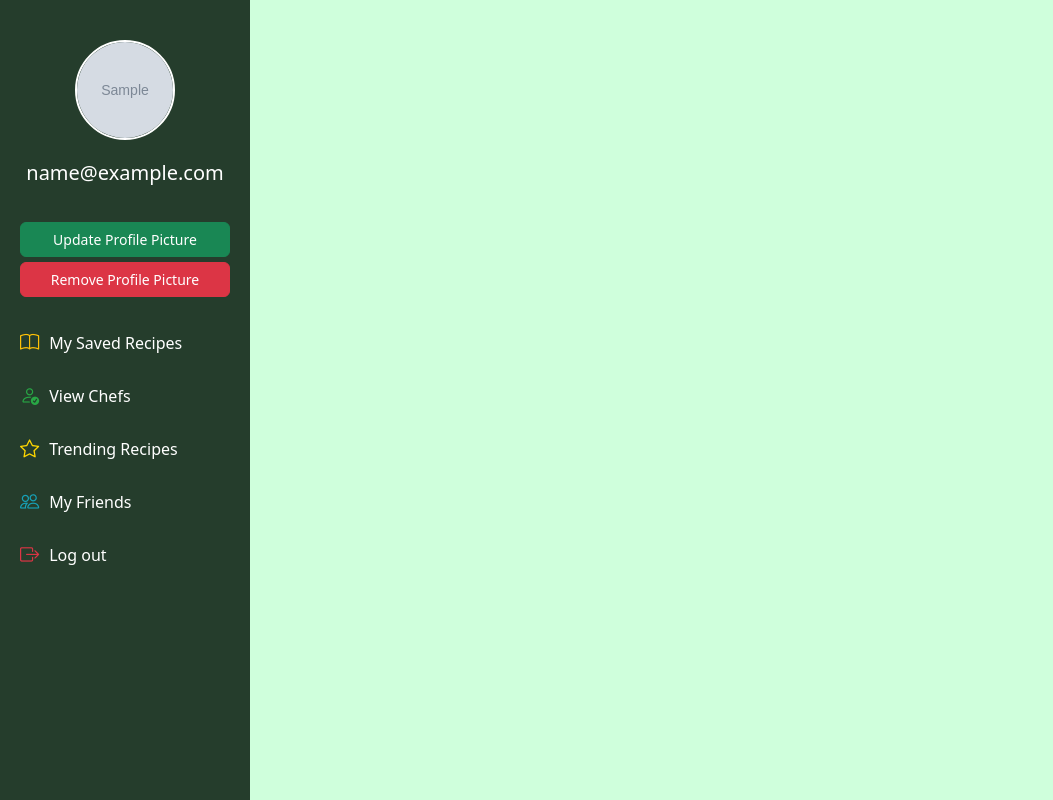
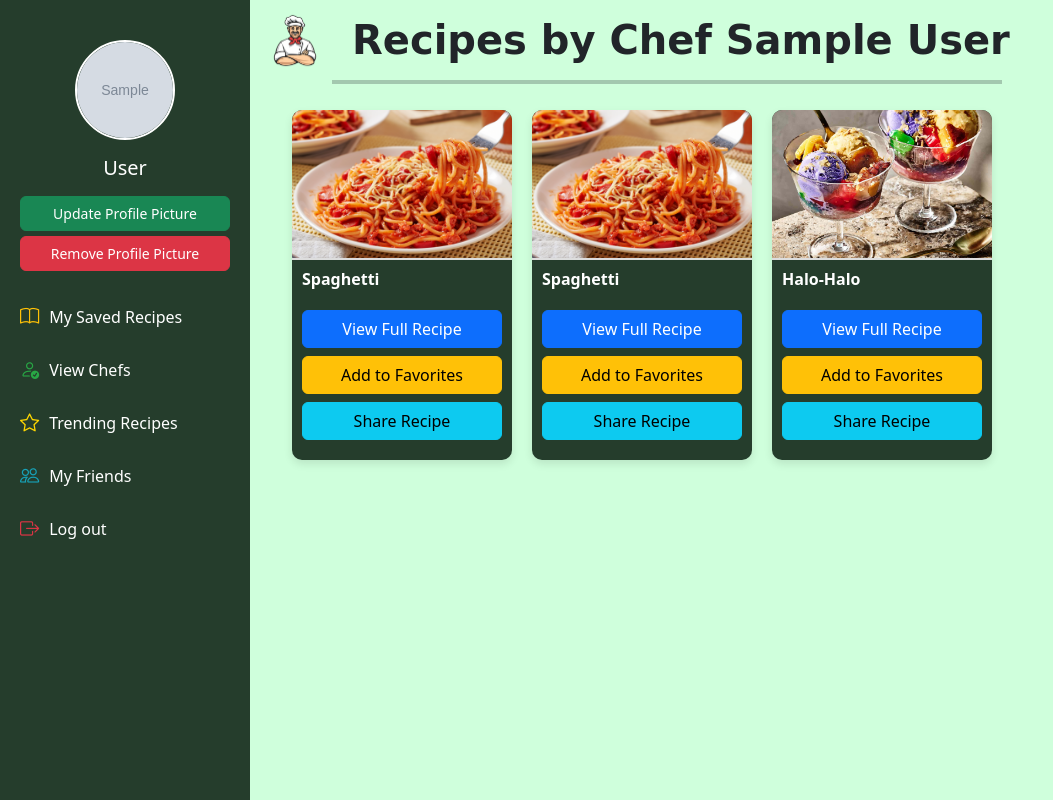
Before and after one commit to alecxander567/Recipe-Maker, a Django app: page /user-homepage/ in a window 1280 px wide. Shown: the whole page, without its empty margins (0-1053 px from the left). Run offline with Django 5.2, Linux system fonts and the light colour scheme; a user stored in the database is signed in; data comes from the database, SQL or seed files in the repository; tables that the repository leaves empty hold one stand-in row (values such as "Sample post"); grey boxes marked "Sample" are stand-in pictures.

Commit message:
Add files via upload

```diff
--- a/my_app/templates/userhomepage.html
+++ b/my_app/templates/userhomepage.html
@@ -77,8 +77,84 @@
             background: #495057; /* Soft dark hover */
             color: #fff;
         }
+        #recipeContainer {
+            display: flex;
+            justify-content: flex-wrap;
+            justify-content: flex-start;
+            margin-left: 200px;
+        }
 
+        .recipe-card {
+            width: 220px;
+            border-radius: 10px;
+            box-shadow: 0 4px 8px rgba(0, 0, 0, 0.1);
+            margin: 10px;
+            overflow: hidden;
+            background-color: #253D2C;
+            transition: all 0.3s ease-in-out; /* Smooth transition for the card expansion */
+            height: 350px; /* Initial fixed height */
+        }
 
+        /* Image styling */
+        .recipe-card-img {
+            width: 100%;
+            height: 150px;
+            object-fit: cover;
+            border-bottom: 2px solid #ddd;
+        }
+
+        /* Card body */
+        .recipe-card-body {
+            padding: 10px;
+        }
+
+        /* Title of the recipe */
+        .recipe-card-title {
+            font-size: 1rem;
+            font-weight: bold;
+            color: #fff;
+            margin-bottom: 5px;
+        }
+
+        /* Description of the recipe */
+        .recipe-card-description {
+            font-size: 0.9rem;
+            color: #fff;
+            margin-bottom: 10px;
+        }
+
+        /* Hover effect */
+        .recipe-card:hover {
+            transform: translateY(-5px);
+            box-shadow: 0 6px 12px rgba(0, 0, 0, 0.15);
+        }
+
+        .recipe-card.expanded {
+            height: auto;
+        }
+
+        .recipe-card-actions {
+            display: flex;
+            flex-direction: column;
+            gap: 8px;
+            margin-top: 10px;
+        }
+
+        .recipe-card-actions .btn {
+            width: 90%;
+            text-align: center;
+            margin: auto;
+        }
+        .recipe-header {
+            margin-left: 250px; /* Adjust this value based on the sidebar width */
+            padding-left: 20px; /* Optional: adds some padding to make it look more centered within the container */
+            font-family: cursive;
+            font-weight: 900;
+        }
+        .recipe-card .recipe-card-body {
+            padding: 10px;
+            transition: padding 0.3s ease-in-out; /* Smooth transition for padding change */
+        }
     </style>
 </head>
 <div class="sidebar">
@@ -90,9 +166,7 @@
             <img src="{% static 'img/user-icon.avif' %}" alt="Default Profile Picture" class="rounded-circle mb-3" style="width: 100px; height: 100px;">
         {% endif %}
 
-        <div class="email-container mb-3">
-            <h5>{{ user_account.email }}</h5>
-        </div>
+        <h5>User</h5>
 
         <form method="POST" enctype="multipart/form-data">
             {% csrf_token %}
@@ -122,6 +196,78 @@
       </a>
   </div>
 
-<script src="{% static 'js/get_recipes.js' %}"></script>
+  <div class="container">
+    <!-- Check if recipes exist -->
+    {% if recipes %}
+        <img src="{% static 'img/happy-chef-vector-icon.png' %}" class="img-fluid rounded" width="50" height="50" style="position: absolute; left: 270px; top: 10px;">
+        <h1 class="recipe-header mt-3">Recipes by Chef {{ chef_profile.full_name }}</h1>
+        <hr style="width: 60%; margin-left: 250px; border: 2px solid;">
+        <!-- Recipe Container -->
+        <div id="recipeContainer">
+            {% for recipe in recipes %}
+                <div class="recipe-card">
+                    <img src="{{ recipe.image.url }}" class="recipe-card-img" alt="{{ recipe.name }}">
+                    <div class="recipe-card-body">
+                        <h5 class="recipe-card-title">{{ recipe.name }}</h5>
+
+                        <!-- Description (Initially Hidden) -->
+                        <p class="recipe-card-description" id="desc-{{ recipe.id }}" style="display: none;">{{ recipe.description }}</p>
+
+                        <!-- Toggle Button for Description -->
+                        <button class="btn btn-primary w-100 mt-3" onclick="toggleDescription({{ recipe.id }})">
+                            View Full Recipe
+                        </button>
+
+                        <!-- Add to Favorites and Share Recipe Buttons (Vertically Aligned) -->
+                        <div class="recipe-card-actions d-flex flex-column gap-2 mt-2">
+                            <form action="#" method="POST">
+                                {% csrf_token %}
+                                <button type="submit" class="btn btn-warning w-100">Add to Favorites</button>
+                            </form>
+                            <button class="btn btn-info w-100" onclick="shareRecipe('{{ recipe.name }}')">Share Recipe</button>
+                        </div>
+                    </div>
+                </div>
+            {% empty %}
+                <p class="text-center">No recipes available.</p>
+            {% endfor %}
+        </div>
+    {% else %}
+        <p>You are not a chef and don't have any recipes to display.</p>
+    {% endif %}
+</div>
+
+<!-- JavaScript to toggle description visibility and expand the card -->
+<script>
+    function toggleDescription(recipeId) {
+        var descElement = document.getElementById('desc-' + recipeId);
+        var recipeCard = descElement.closest('.recipe-card');  // Get the closest recipe card
+
+        // Toggle description visibility
+        if (descElement.style.display === "none") {
+            descElement.style.display = "block";  // Show description
+            recipeCard.style.height = 'auto';  // Allow card to expand
+        } else {
+            descElement.style.display = "none";  // Hide description
+            recipeCard.style.height = '';  // Reset height (card will shrink)
+        }
+    }
+
+    // Function to handle sharing the recipe
+    function shareRecipe(recipeName) {
+        const shareMessage = `Check out this amazing recipe: ${recipeName}!`;
+
+        if (navigator.share) {
+            navigator.share({
+                title: 'Recipe Share',
+                text: shareMessage,
+                url: window.location.href
+            }).catch((error) => console.error('Error sharing:', error));
+        } else {
+            alert('Sharing not supported in your browser!');
+        }
+    }
+</script>
+
 </body>
 </html>
```
